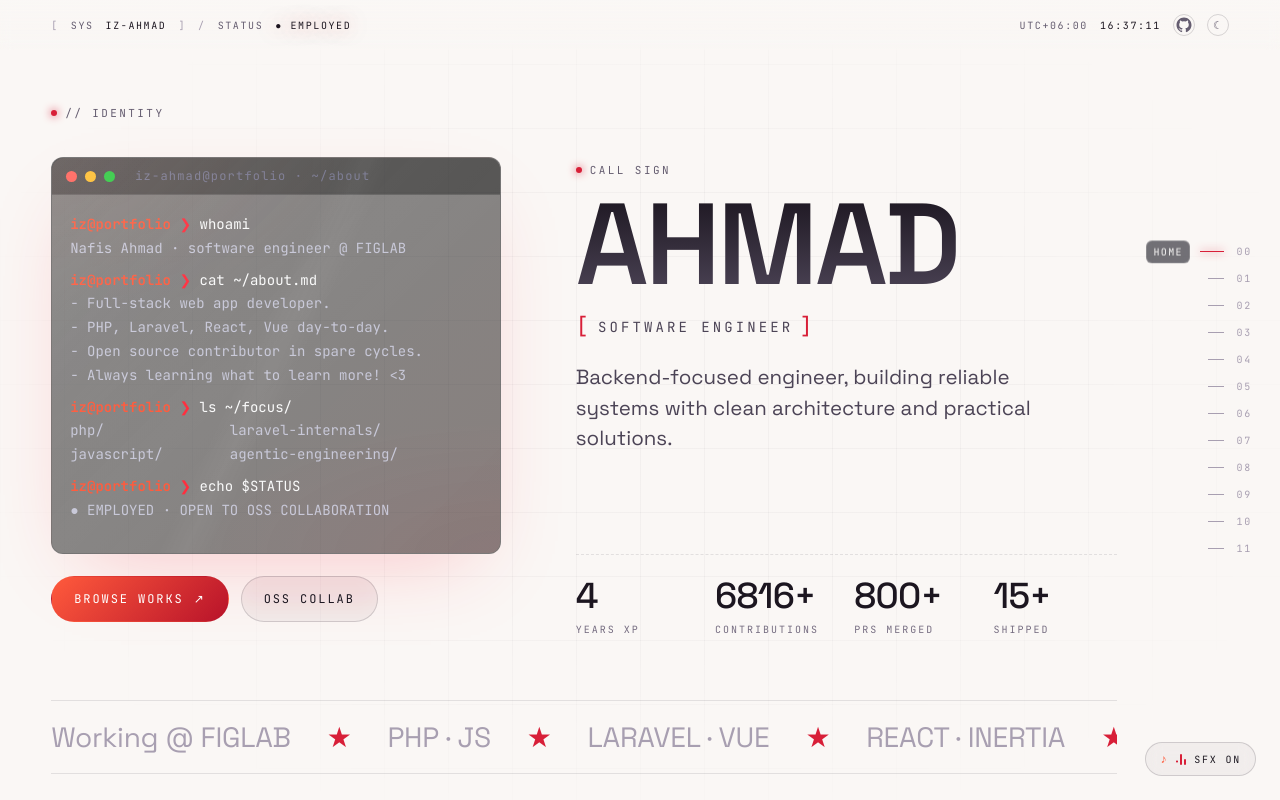
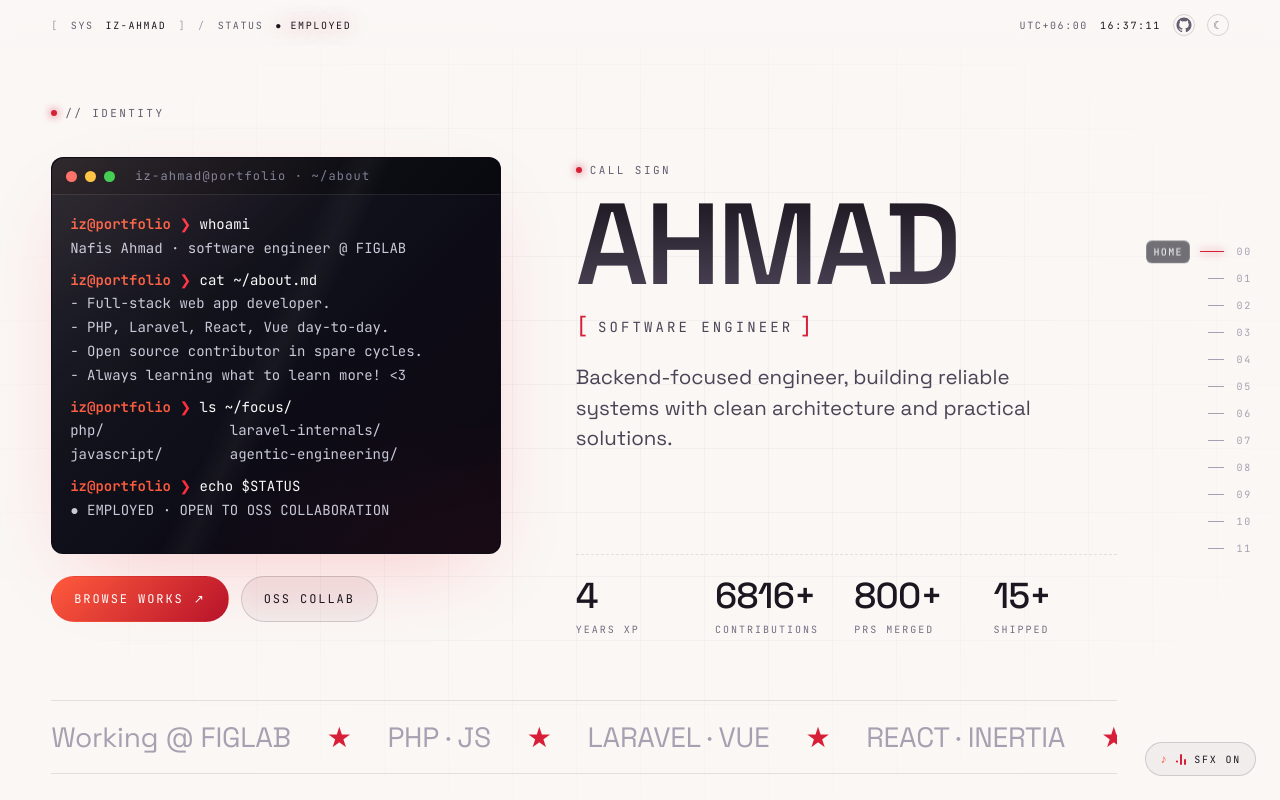
Before and after one commit to iz-ahmad/portfolio, a Next.js app: page / in a window 1280 px wide. Shown: the top 800 px of the page. Built offline with nearby package versions, Linux system fonts and the light colour scheme; no server answers.

Commit message:
fix: pin hero terminal to opaque dark background in light mode

```diff
--- a/src/styles/sections-styles.css
+++ b/src/styles/sections-styles.css
@@ -100,10 +100,13 @@
 @media (min-width: 1280px) {
   .boot-window { width: 95%;}
 }
+/* Always-dark terminal, like the package page's .ts-terminal — pinned to
+   an opaque near-black backing (not a translucent tint) so it reads as a
+   real terminal window instead of washing out over a light page. */
 .boot-window.glass {
   backdrop-filter: blur(48px) saturate(180%);
   -webkit-backdrop-filter: blur(48px) saturate(180%);
-  background: linear-gradient(135deg, rgba(93, 93, 93, 0.07) 0%, rgba(255,255,255,0.03) 50%, rgba(255,90,60,0.04) 100%), rgba(10, 10, 10, 0.5);
+  background: linear-gradient(135deg, rgba(93, 93, 93, 0.07) 0%, rgba(255,255,255,0.03) 50%, rgba(255,90,60,0.04) 100%), var(--bg-0);
 }
 .boot-chrome {
   display: flex; align-items: center; gap: 8px;
```
